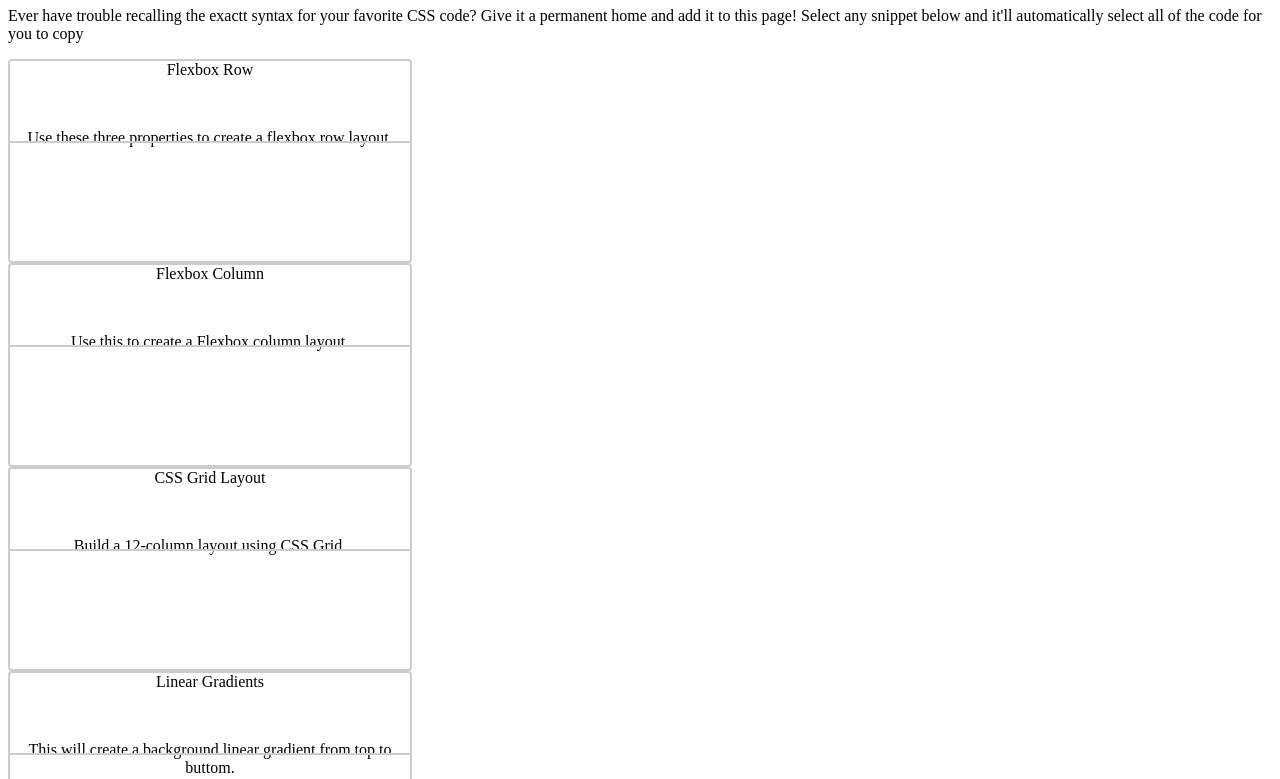
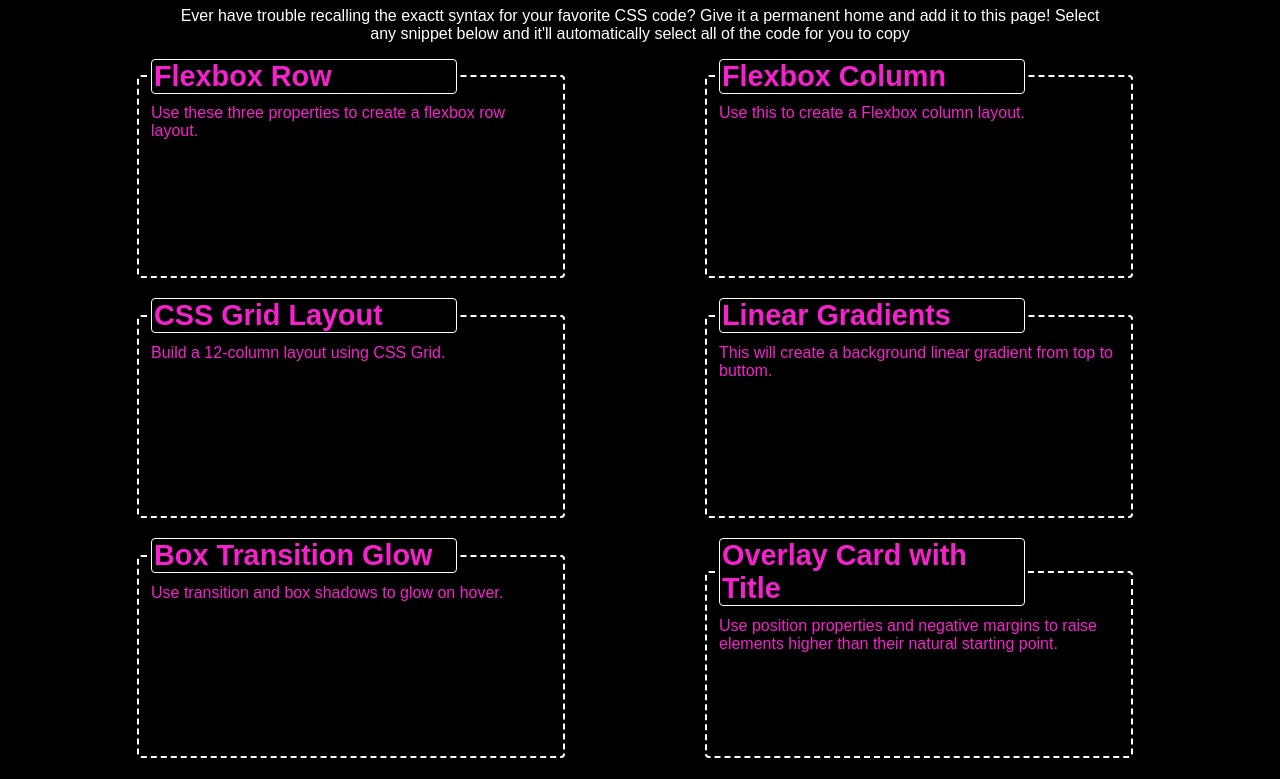
Before and after one commit to AidenMiller123/animated-octo-potato, a plain HTML site: page index.html in a window 1280 px wide. Shown: the part 73-852 px from the top of the page. Drawn offline with Linux system fonts and the light colour scheme.

Commit message:
Angel baby

```diff
--- a/assets/css/style.css
+++ b/assets/css/style.css
@@ -1,36 +1,79 @@
 
 
-.main {
+main {
     display: flex;
     flex-wrap: wrap;
+    justify-content: space-evenly;
+    gap: 20px 1px;
+    background-color: black;
+    margin: 0 -5px;
+    width: 100%;
+}
+
+header {
+   text-align: center;
+   color: #F521cc;
+   background-color: black;
+   font-family: Arial, Helvetica, sans-serif;
+
+}
+
+header p{
+   color: white;
+
+}
+
+body {
+   background-color: black;
+   font-style: arial;
 }
 
 
+main p{
+   color: #F521cc;
+}
 
-  .card {
-    flex: 1 0 0;
+legend {
+   border-radius: 4px;
+   font-size: 180%;
+   text-align: start;
+   width: 75%;
+   background-color: black;
+   color: #F521cc;
+   border: solid 1px white;
+   font-weight: bold;
+}
+
+
+main header {
+   display: flex;
+   justify-content: space-between;
+   font-weight: bold;
+}
+
+footer {
+   text-align: center;
+}
+
+footer p{
+   color: #F521cc;
+   font-size: 150%;
+}
+
+ .card {
+    flex-wrap: wrap;
     width:400px;
     height:200px;
     border-radius:4px;
-    border:2px solid #ccc;
-    position:relative;
-    overflow: hidden;
+    border:dashed 2px white;
     text-align: center;
-}
+    align-items: flex-start;
+    margin: 0 5px;
+    font-family: Arial, Helvetica, sans-serif;
 
-.card::before {
-   padding: 20px;
-   content: attr(data-title);
-   position: absolute;
-   top: 0px;
-   left: 0;
-   width: 100%;
-   height: 40px;
-   line-height: 40px;
-   text-indent: 10px;
-   border-bottom: 2px solid #ccc;
 }
 
 .card p {
-   margin-top: 50px;
+   text-align: start;
+   margin-top: 5px;
 }
--- a/index.html
+++ b/index.html
@@ -11,38 +11,40 @@
     <header>
         <h1>CSS Snippet Cheatsheet</h1>
         <p>Ever have trouble recalling the exactt syntax for your favorite CSS
-            code? Give it a permanent home and add it to this page! Select any
+            code? Give it a permanent home and add it to this page! Select<br /> any
             snippet below and it'll automatically select all of the code for you to copy</p>
 
     </header>
     <main>
-        <section class="card">
-            <header data-title="Flexbox Row">Flexbox Row</header>
+        <fieldset class="card">
+            <legend>Flexbox Row</legend>
             <p class="content">Use these three properties to create a flexbox row layout.</p>
-          </section>
-          <section class="card">
-            <header>Flexbox Column</header>
+        </fieldset>
+          <fieldset class="card">
+            <legend>Flexbox Column</legend>
             <p>Use this to create a Flexbox column layout.</p>
-          </section>
-          <section class="card">
-            <header>CSS Grid Layout</header>
+          </fieldset>
+          <fieldset class="card">
+            <legend>CSS Grid Layout</legend>
             <p>Build a 12-column layout using CSS Grid.</p>
-          </section>
-          <section class="card">
-            <header>Linear Gradients</header>
+          </fieldset>
+          <fieldset class="card">
+            <legend>Linear Gradients</legend>
             <p>This will create a background linear gradient from top to buttom.</p>
-          </section>
-          <section class="card">
-            <header>Box Transition Glow</header>
+          </fieldset>
+          <fieldset class="card">
+            <legend>Box Transition Glow</legend>
             <p>Use transition and box shadows to glow on hover.</p>
-          </section>
-          <section class="card">
-            <header>Overlay Card with Title</header>
-            <p>USe position properties and negative margins to raise elements higher
+          </fieldset>
+          <fieldset class="card">
+            <legend>Overlay Card with Title</legend>
+            <p>Use position properties and negative margins to raise elements higher
                 than their natural starting point.</p>
-          </section>
+              </fieldset>
 
     </main>
-
+    <footer>
+      <p>Made with &#10084;&#65039 and CSS </p>
+    </footer>
 </body>
 </html>
```
